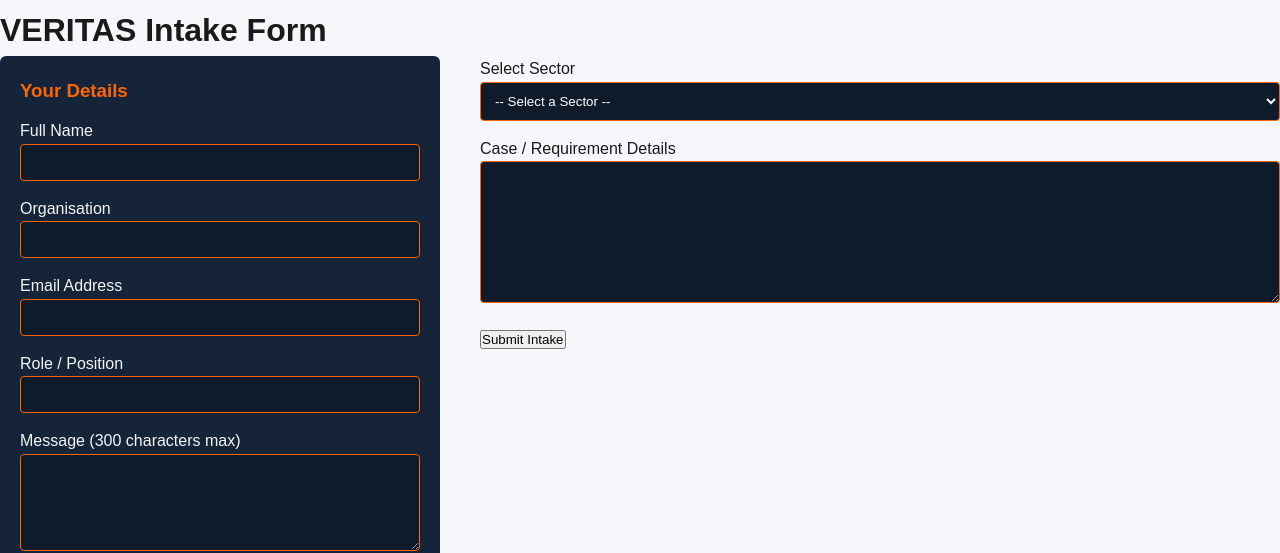
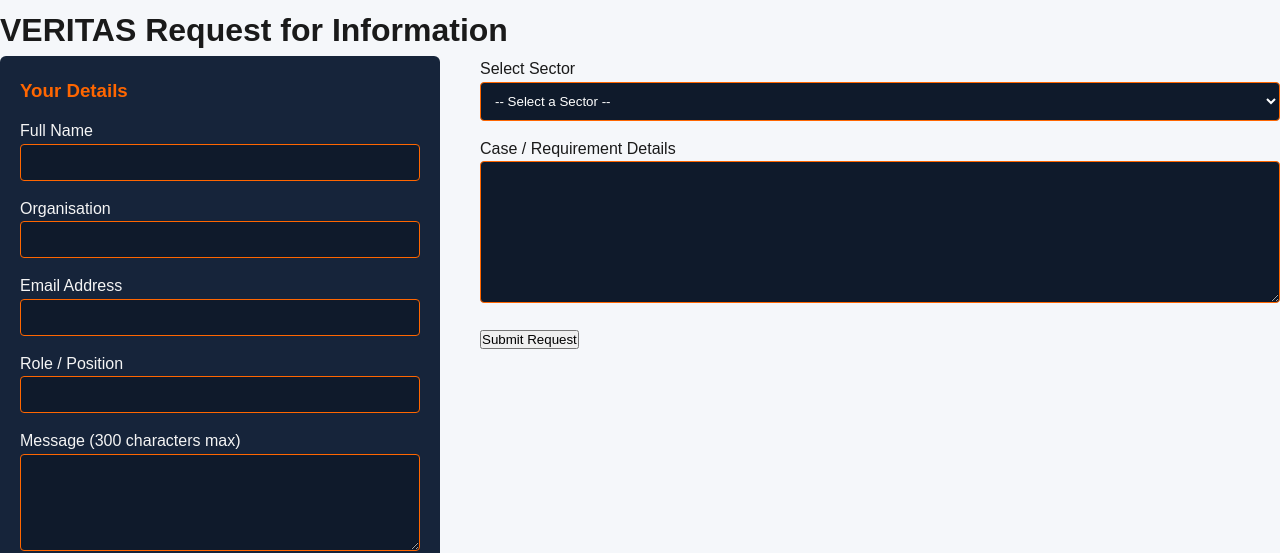
Before and after one commit to nlugner-2026-vg/vitiumgroup-site, a plain HTML site: page intake.html in a window 1280 px wide. Shown: the part 266-819 px from the top of the page. Drawn offline with Linux system fonts and the light colour scheme.

Commit message:
Update title and button text in intake.html

```diff
--- a/intake.html
+++ b/intake.html
@@ -3,7 +3,7 @@
 <head>
     <meta charset="UTF-8">
     <meta name="viewport" content="width=device-width, initial-scale=1.0">
-    <title>VERITAS Intake Form – Vitium Group</title>
+    <title>VERITAS Request for Information – Vitium Group</title>
     <link rel="stylesheet" href="styles.css">
 </head>
 
@@ -23,13 +23,13 @@
         </div>
     </nav>
 
-    <!-- Emblem Block (correct file path) -->
+    <!-- Emblem Block -->
     <div class="emblem-container">
         <img src="assets/logos/VITIUM-VERITAS_symbol_100-LOGO.png" alt="VERITAS Emblem" class="emblem">
     </div>
 
     <!-- Page Title -->
-    <h1 class="page-title">VERITAS Intake Form</h1>
+    <h1 class="page-title">VERITAS Request for Information</h1>
 
     <!-- Two‑Column Form Layout -->
     <div class="content-container">
@@ -82,7 +82,7 @@
                 <label for="details">Case / Requirement Details</label>
                 <textarea id="details" name="details" rows="8" required></textarea>
 
-                <button type="submit" class="submit-btn">Submit Intake</button>
+                <button type="submit" class="submit-btn">Submit Request</button>
             </div>
 
         </div>
```
